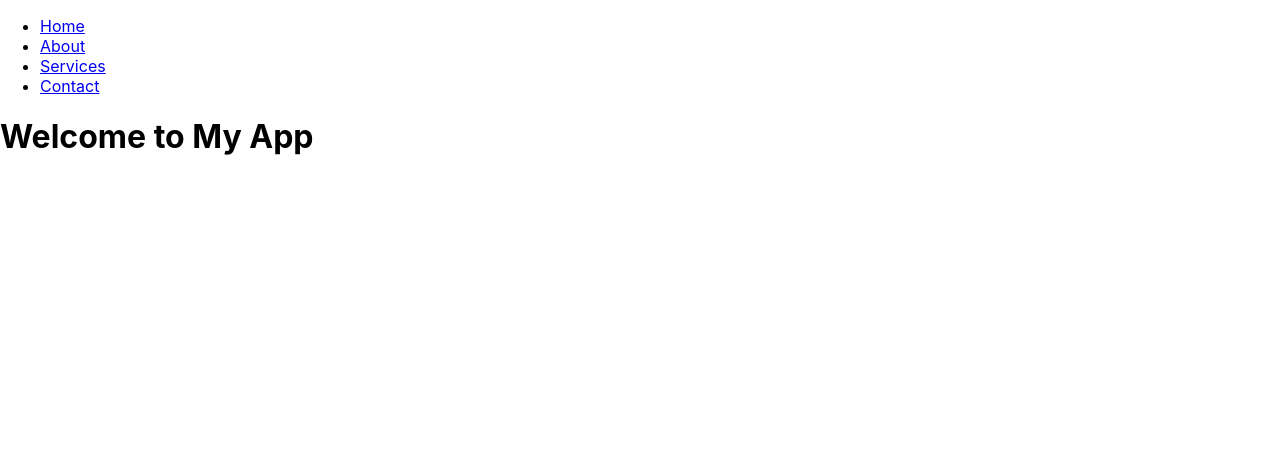
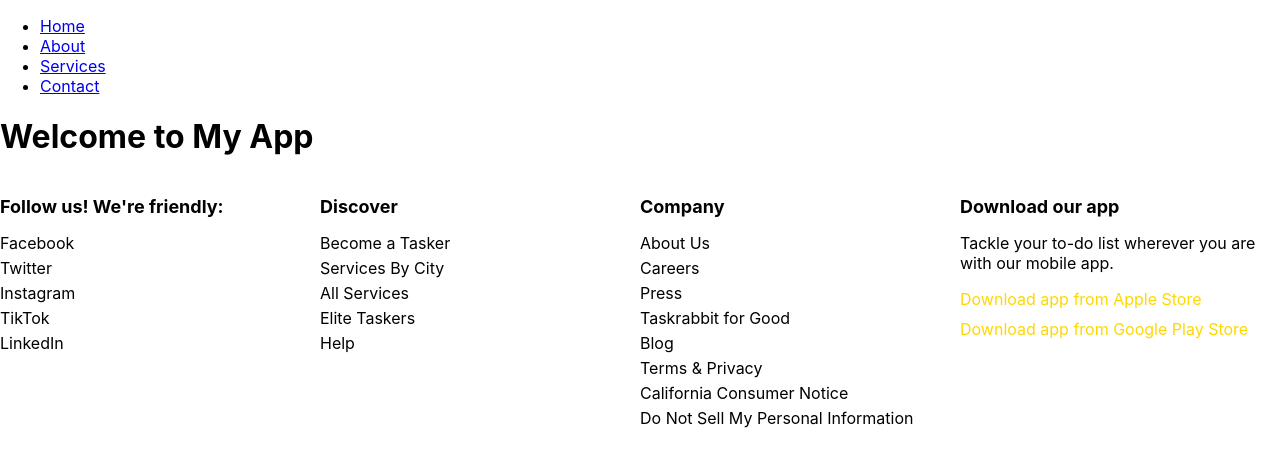
Before and after one commit to maxwellmuchiri/service-bridge, a React (Create React App) app: page / in a window 1280 px wide. Shown: the top 466 px of the page. Built offline with nearby package versions, Linux system fonts and the light colour scheme.

Commit message:
footer shell

```diff
--- a/src/App.css
+++ b/src/App.css
@@ -42,3 +42,46 @@
 .navbar a:hover {
   color: #ffd700;
 }
+/* App.css  for footer*/
+
+.footer {
+  background-color: #333;
+  color: #fff;
+  padding: 20px;
+}
+
+.footer-content {
+  display: flex;
+  justify-content: space-between;
+  flex-wrap: wrap;
+}
+
+.footer-section {
+  flex: 1;
+  margin-right: 20px;
+}
+
+.footer-section h3 {
+  font-size: 18px;
+  margin-bottom: 10px;
+}
+
+.footer-section ul {
+  list-style-type: none;
+  padding: 0;
+}
+
+.footer-section ul li {
+  margin-bottom: 5px;
+}
+
+.app-links a {
+  display: block;
+  margin-top: 10px;
+  color: #ffd700;
+  text-decoration: none;
+}
+
+.app-links a:hover {
+  text-decoration: underline;
+}
--- a/src/App.js
+++ b/src/App.js
@@ -1,7 +1,8 @@
 // App.js
 import React from 'react';
-import './App.css'; // Import the CSS file
+import './App.css';// Import the CSS file
 import Navbar from './components/Navbar';// Import the Navbar component
+import Footer from './components/Footer';
 
 const App = () => {
   return (
@@ -11,6 +12,7 @@
         <h1>Welcome to My App</h1>
         {/* Other components and content */}
       </div>
+      <Footer /> {/* Render the Footer component */}
     </div>
   );
 }
--- /dev/null
+++ b/src/components/Footer.js
@@ -0,0 +1,53 @@
+import React from 'react';
+
+const Footer = () => {
+  return (
+    <footer>
+      <div className="footer-content">
+        <div className="footer-section">
+          <h3>Follow us! We're friendly:</h3>
+          <ul>
+            <li>Facebook</li>
+            <li>Twitter</li>
+            <li>Instagram</li>
+            <li>TikTok</li>
+            <li>LinkedIn</li>
+          </ul>
+        </div>
+        <div className="footer-section">
+          <h3>Discover</h3>
+          <ul>
+            <li>Become a Tasker</li>
+            <li>Services By City</li>
+            <li>All Services</li>
+            <li>Elite Taskers</li>
+            <li>Help</li>
+          </ul>
+        </div>
+        <div className="footer-section">
+          <h3>Company</h3>
+          <ul>
+            <li>About Us</li>
+            <li>Careers</li>
+            <li>Press</li>
+            <li>Taskrabbit for Good</li>
+            <li>Blog</li>
+            <li>Terms & Privacy</li>
+            <li>California Consumer Notice</li>
+            <li>Do Not Sell My Personal Information</li>
+          </ul>
+        </div>
+        <div className="footer-section">
+          <h3>Download our app</h3>
+          <p>Tackle your to-do list wherever you are with our mobile app.</p>
+          <div className="app-links">
+            <a href="#">Download app from Apple Store</a>
+            <a href="#">Download app from Google Play Store</a>
+          </div>
+        </div>
+      </div>
+    </footer>
+  );
+}
+
+export default Footer;
```
